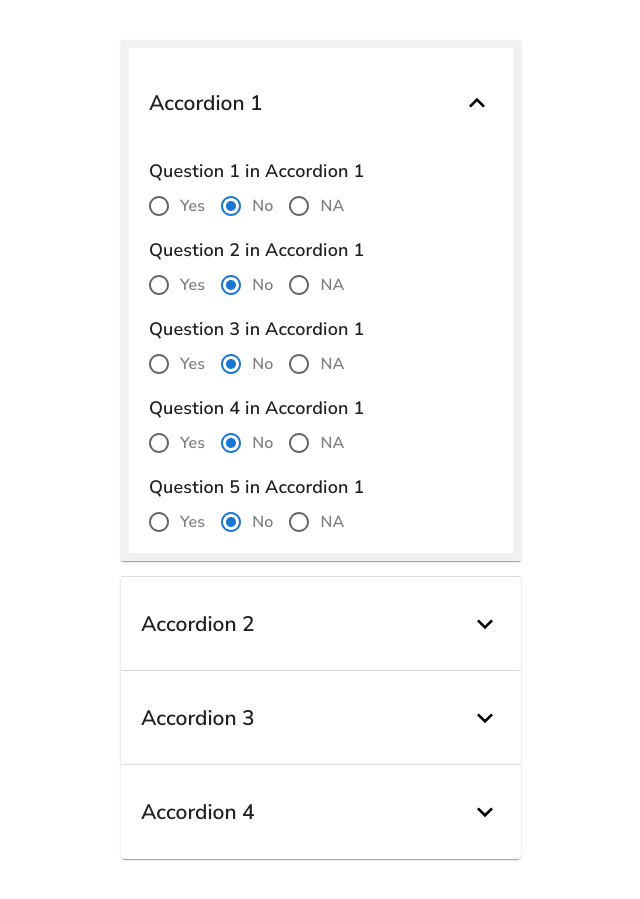
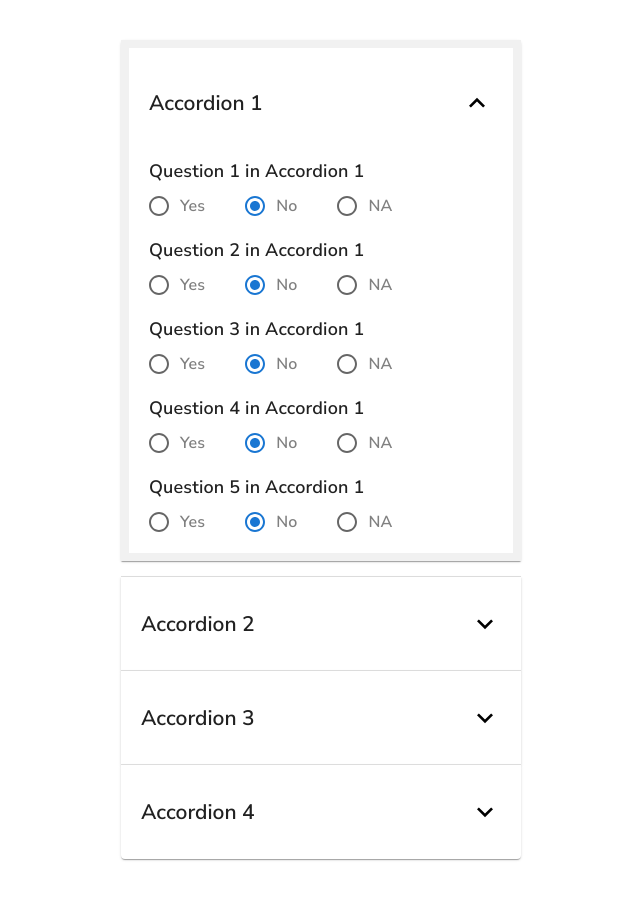
Before and after one commit to anit172737/edge-crm, a React (Create React App) app: page / in a window 1280 px wide. Shown: the whole page, without its empty margins (319-959 px from the left). Built offline with nearby package versions, Linux system fonts and the light colour scheme.

Commit message:
increase space between labels

```diff
--- a/src/App.css
+++ b/src/App.css
@@ -39,9 +39,9 @@
   border-right: 8px solid rgb(241, 241, 241);
 }
 
-.label {
+.formLabel {
   color: gray;
-  margin-right: 40px;
+  margin-right: 40px !important;
 }
 
 body {
--- a/src/components/customAccordion.jsx
+++ b/src/components/customAccordion.jsx
@@ -87,21 +87,21 @@ const CustomAccordion = ({
                 onChange={(e) => handleAnswerChange(i, e.target.value)}
               >
                 <FormControlLabel
-                  className="label"
+                  className="formLabel"
                   value="Yes"
                   control={<Radio />}
                   label="Yes"
                   disabled={!isEditable}
                 />
                 <FormControlLabel
-                  className="label"
+                  className="formLabel"
                   value="No"
                   control={<Radio />}
                   label="No"
                   disabled={!isEditable}
                 />
                 <FormControlLabel
-                  className="label"
+                  className="formLabel"
                   value="NA"
                   control={<Radio />}
                   label="NA"
```
